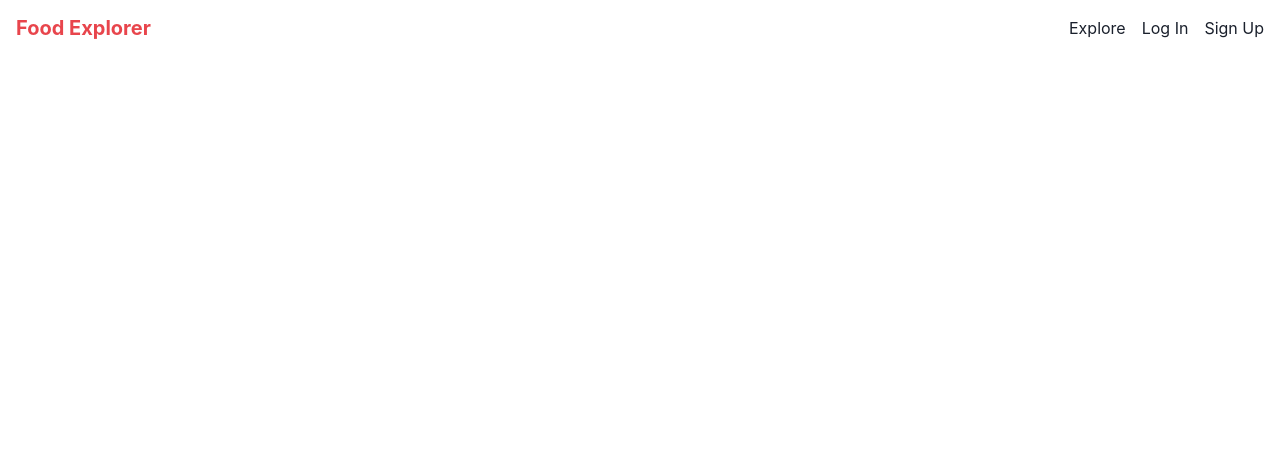
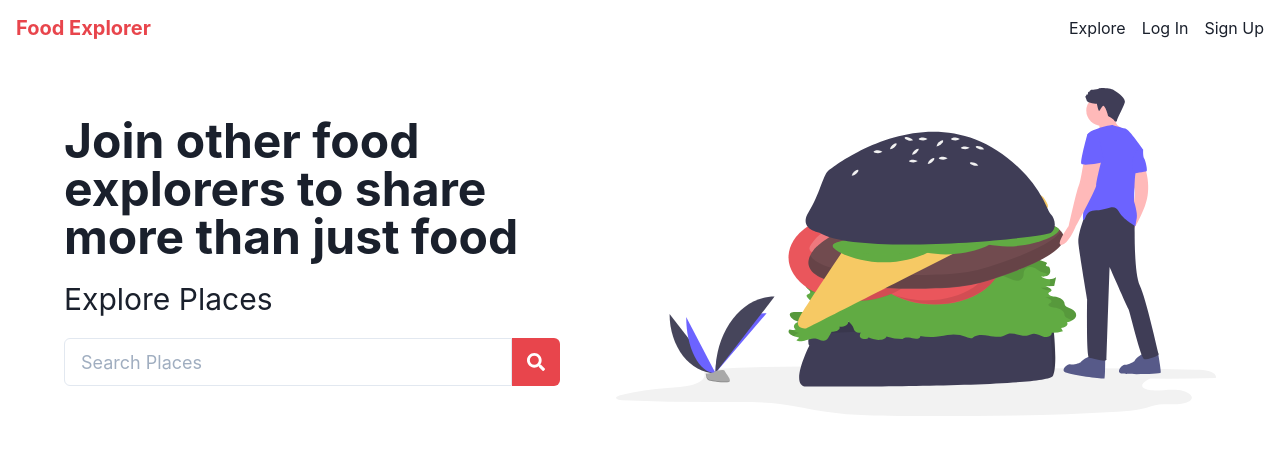
Before and after one commit to food-explorer/foodie-app, a Next.js app: page / in a window 1280 px wide. Shown: the top 454 px of the page. Built offline with nearby package versions, Linux system fonts and the light colour scheme.

Commit message:
create hero component

```diff
--- /dev/null
+++ b/components/Hero.tsx
@@ -0,0 +1,41 @@
+import { Image } from "@chakra-ui/image";
+import { Input, InputGroup, InputRightElement } from "@chakra-ui/input";
+import { Box, Flex, Heading, Link, Text } from "@chakra-ui/layout";
+import { FaSearch } from "react-icons/fa";
+import { IconButton } from "@chakra-ui/button";
+
+const Hero = () => {
+  return (
+    <Flex alignItems="center" justifyContent="center">
+      <Box>
+        <Heading size="2xl">
+          Join other food explorers to share more than just food
+        </Heading>
+        <Box marginTop="4">
+          <Link>
+            <Text fontSize="3xl">Explore Places</Text>
+          </Link>
+          <Flex marginTop="4">
+            <InputGroup maxWidth="md">
+              <Input
+                placeholder="Search Places"
+                borderRightRadius="none"
+                size="lg"
+                focusBorderColor='none'
+              />
+            </InputGroup>
+            <IconButton
+              size="lg"
+              aria-label="Search places"
+              icon={<FaSearch />}
+              borderLeftRadius="none"
+            />
+          </Flex>
+        </Box>
+      </Box>
+      <Image src="/main-meal.svg" alt="main meal" width="600px" display={{ base: 'none', md: 'block' }} />
+    </Flex>
+  );
+};
+
+export default Hero;
--- a/package.json
+++ b/package.json
@@ -14,7 +14,8 @@
     "framer-motion": "^4",
     "next": "10.2.0",
     "react": "17.0.2",
-    "react-dom": "17.0.2"
+    "react-dom": "17.0.2",
+    "react-icons": "^4.2.0"
   },
   "devDependencies": {
     "@types/node": "^15.3.0",
--- a/pages/index.tsx
+++ b/pages/index.tsx
@@ -1,9 +1,18 @@
+import { Image } from "@chakra-ui/image";
+import { Input, InputGroup, InputRightElement } from "@chakra-ui/input";
+import { Box, Container, Flex, Heading, Link, Text } from "@chakra-ui/layout";
 import Header from "../components/Header";
+import { FaSearch } from "react-icons/fa";
+import { IconButton } from "@chakra-ui/button";
+import Hero from "../components/Hero";
 
 export default function Home() {
   return (
     <div>
       <Header />
+      <Box width="90%" margin="2rem auto">
+        <Hero />
+      </Box>
     </div>
   );
 }
```
Also changed, not shown: public/main-meal.svg (added), 1 other file (tests, documents, lock files or other folders).
